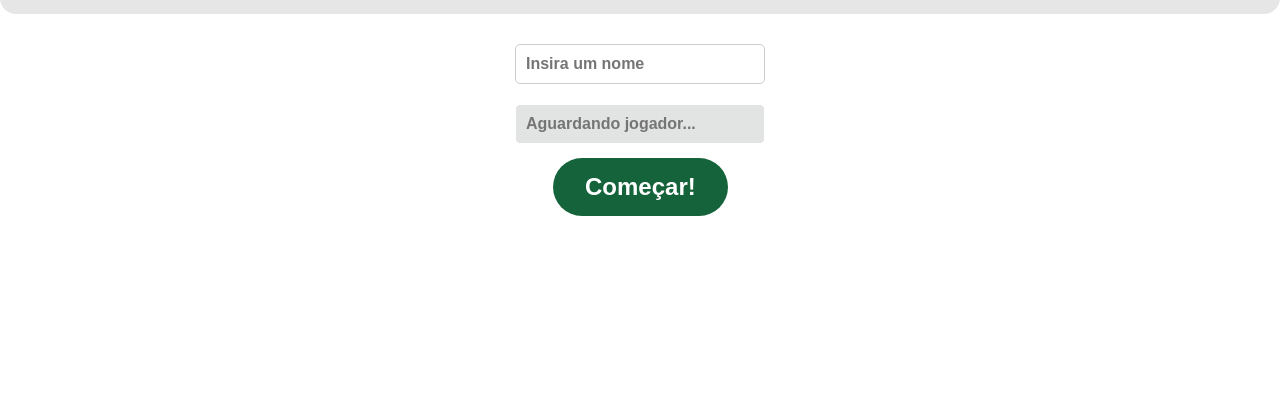
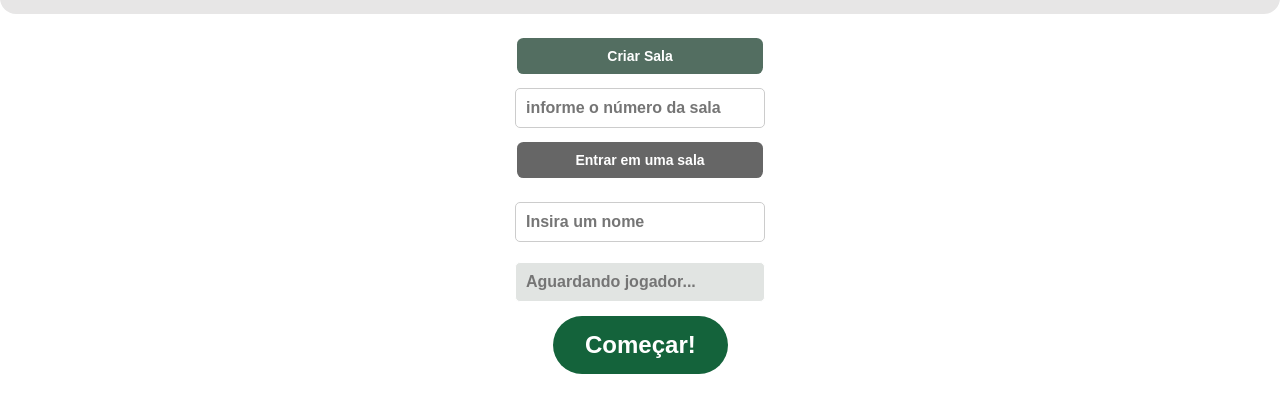
Before and after one commit to RenanSantosF/jogo-da-velha-Online, a website: page public/index.html in a window 1280 px wide. Shown: the part 76-488 px from the top of the page. Drawn offline with nearby package versions, Linux system fonts and the light colour scheme; no server answers.

Commit message:
Cria o frontEnd e inicia o backEnd da criação de salas

```diff
--- a/public/index.html
+++ b/public/index.html
@@ -15,6 +15,12 @@
       </div>
 
       <span id="alerta"></span>
+
+      <div class="container-sala">
+        <button id="btnCriarSala">Criar Sala</button>
+        <input id="inputEntrarSala" type="text" class="inputplayer" placeholder="informe o número da sala">
+        <button id="btnEntrarSala">Entrar em uma sala</button>
+      </div>
       <label for="player1"></label>
       <div class="container-seuNome">
         <input class="inputplayer" type="text" id="player1" placeholder="Insira um nome" value="" />
@@ -53,6 +59,6 @@
     </div>
 
     <script src="/socket.io/socket.io.js"></script>
-    <script src="/index.js"></script>
+    <script type="module" src="/index.js"></script>
   </body>
 </html>
--- a/public/index.js
+++ b/public/index.js
@@ -2,6 +2,9 @@ var socket = io();
 
 //  Inicia variáveis
 
+const btnCriarSala = document.getElementById('btnCriarSala')
+const btnEntrarSala = document.getElementById('btnEntrarSala')
+const inputEntrarSala = document.getElementById('inputEntrarSala')
 const inputSeuNome = document.getElementById("player1");
 const botaoConfirmaNome = document.getElementById("confirmarNome");
 const inputNomeOponente = document.getElementById("player2");
@@ -12,7 +15,6 @@ const spanMsgVencedor = document.getElementById("venceu");
 const spanJogadorVez = document.getElementById("turnPlayer");
 const BotaoNovoJogo = document.getElementById("novoJogo");
 const ContainerMsgVencedor = document.getElementById("vez");
-const spanMsgAguardarJogador = document.getElementById("aguardo");
 const alerta = document.getElementById("alerta");
 let autorizacao = "";
 let statusContainerTabuleiro = "";
@@ -50,8 +52,10 @@ let meuId = {
   id: "",
 };
 
+
 socket.on("seuId", (id) => {
   meuId.id = id;
+
 });
 
 // Recebe informação do jogador contra
@@ -82,6 +86,11 @@ socket.on("jogador", (inf) => {
     autorizacao = "";
   }
 });
+
+socket.on('teste', msg => {
+  console.log(msg)
+})
+
 
 function defineNomeParaCadaId() {
   if (listaJogadores.jogador1.id === meuId.id) {
@@ -187,7 +196,7 @@ function ganhador(element) {
   }
 }
 
-function limpaReiniciarJogo() {
+export function limpaReiniciarJogo() {
   spanTabuleiro.forEach((item) => {
     item.textContent = "";
     item.classList.remove("disable");
@@ -259,9 +268,22 @@ function validaNome() {
   }
 }
 
-function validaNomeOponente() {
-  if (nomeOponente.length > 2 && inputSeuNome.value.length > 2) {
-  } else {
-    alerta.textContent = `Por favor, aguarde o oponente inserir um nome!`;
-  }
+// function validaNomeOponente() {
+//   if (nomeOponente.length > 2 && inputSeuNome.value.length > 2) {
+//   } else {
+//     alerta.textContent = `Por favor, aguarde o oponente inserir um nome!`;
+//   }
+// }
+
+btnCriarSala.addEventListener('click', criarSala)
+btnEntrarSala.addEventListener('click', entrarSala)
+
+function criarSala() {
+  let sala =  Math.floor(Math.random() * (9999 - 1000 + 1)) + 1000;
+  socket.emit(`criarSala`, sala)
+  console.log('Sala: ' + sala)
 }
+
+function entrarSala() {
+  socket.emit('entrarSala', Number(inputEntrarSala.value))
+}
--- a/public/style.css
+++ b/public/style.css
@@ -3,6 +3,10 @@
   padding: 0;
   margin: 0;
   font-family: sans-serif;
+  user-select: none;
+  outline: 0;
+  -webkit-tap-highlight-color: transparent; /* Para navegadores baseados em WebKit (Safari, Chrome) */
+  tap-highlight-color: transparent;
 }
 
 #container {
@@ -15,6 +19,12 @@
   border-radius: 2rem;
   justify-content: center;
   height: 21.4rem;
+}
+
+.container-sala {
+  display: flex;
+  flex-direction: column;
+  gap: 10px;
 }
 
 .container {
@@ -198,3 +208,35 @@ border-top-left-radius: 2rem;
 #item9 {
   border-bottom-right-radius: 2rem;
 }
+
+#btnCriarSala {
+  font-weight: bold;
+  background-color: #536e61;
+  border: none;
+  color: white;
+  padding: 10px 10px;
+  text-align: center;
+  text-decoration: none;
+  display: inline-block;
+  font-size: 14px;
+  margin: 4px 2px;
+  cursor: pointer;
+  border-radius: 0.4rem;
+  transition: background-color 0.3s, transform 0.5s ease-in-out;
+}
+
+#btnEntrarSala {
+  font-weight: bold;
+  background-color: #666666;
+  border: none;
+  color: rgb(255, 255, 255);
+  padding: 10px 10px;
+  text-align: center;
+  text-decoration: none;
+  display: inline-block;
+  font-size: 14px;
+  margin: 4px 2px;
+  cursor: pointer;
+  border-radius: 0.4rem;
+  transition: background-color 0.3s, transform 0.5s ease-in-out;
+}
```
Also changed, not shown: src/Server.js (+34 -20 lines).
